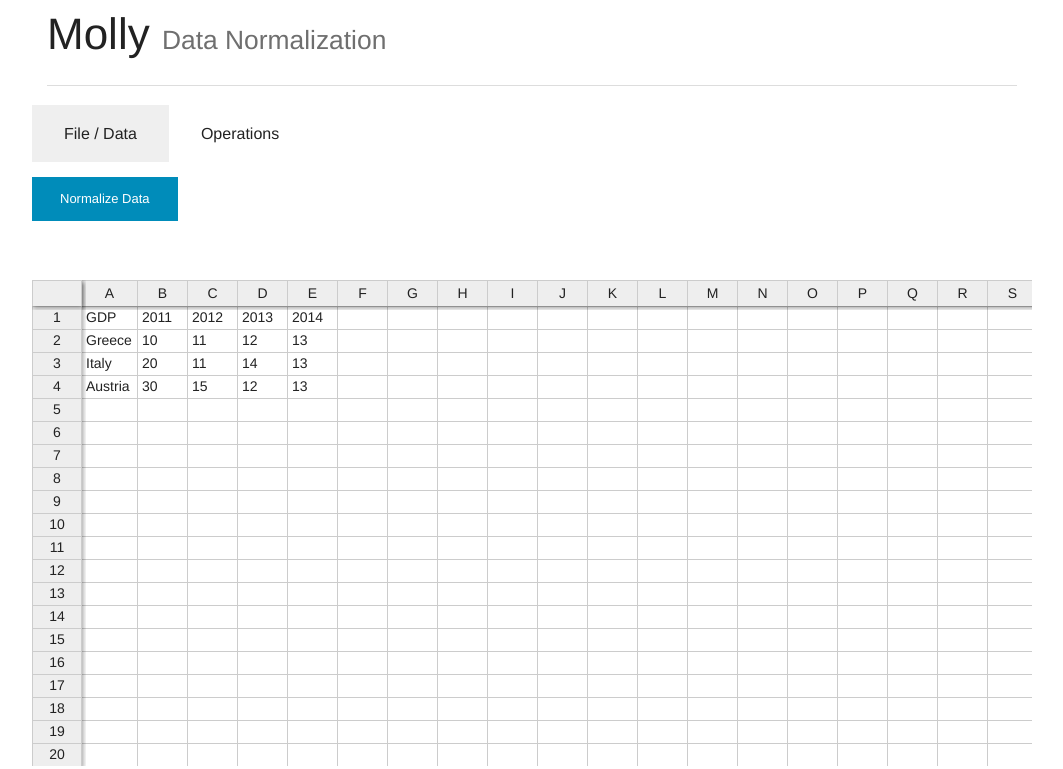
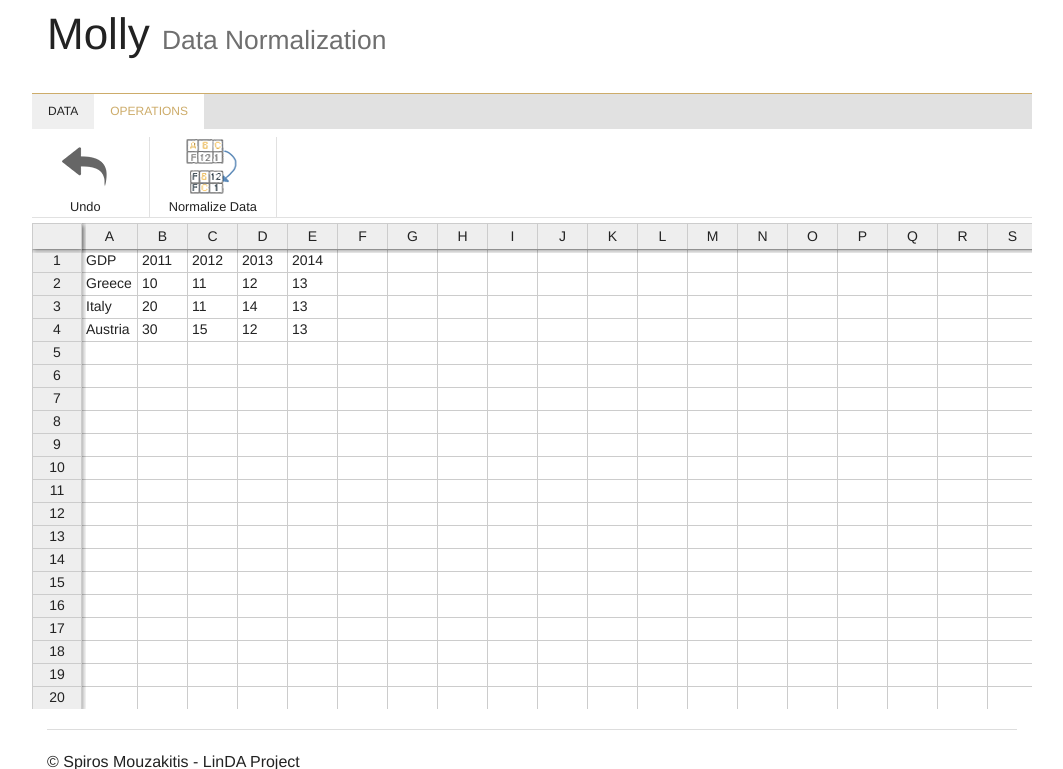
Before and after one commit to smouzakitis/molly, a Python web app: template molly/templates/index.html in a window 1280 px wide. Shown: the top 769 px of the page, without its empty margins (108-1171 px from the left). Run offline with Jinja, Linux system fonts and the light colour scheme; the template is opened without the code that fills it, so the values that code supplies are empty.

Commit message:
Ribbon setup

```diff
--- a/molly/static/css/molly.css
+++ b/molly/static/css/molly.css
@@ -1,3 +1,51 @@
 #hot {
     overflow-x:scroll;
 }
+#abovePanel hr {
+  border-color:#cdac6a;
+  margin: 1.25rem 0 0rem;
+}
+#ribbon {
+    background-color:#e1e1e1;
+}
+#ribbon.tabs dd > a, #ribbon.tabs .tab-title > a{
+    font-size:0.75rem;
+    padding: 0.5rem 1rem;
+    text-transform: uppercase;
+}
+#ribbon .tab-title.active a  {
+  color:#cdac6a;
+}
+
+#abovePanel .tabs-content > .content.active {
+  display: block;
+  float: none;
+  border-bottom-color:rgb(225, 225, 225);
+  border-bottom-width:0.0625em;
+  border-bottom-style:solid;
+}
+#abovePanel .tabs-content > .content{
+  padding: 0.5rem 0 0 0;
+}
+
+#abovePanel [class*="block-grid-"] > li {
+  padding: 0 0.625rem 0rem;
+  border-right-color:rgb(225, 225, 225);
+  border-right-width:0.0625em;
+  border-right-style:solid;
+}
+#abovePanel .tabs-content {
+margin-bottom: 0.3rem;
+}
+.btn-ribbon {
+ cursor:pointer;
+ transition: all 0.3s ease-in;
+ text-decoration:none;
+}
+.btn-ribbon:hover{
+background-color:#cdac6a;
+color:white;
+}
+.btn-ribbon-text{
+  font-size:0.8rem;
+}
--- a/molly/templates/index.html
+++ b/molly/templates/index.html
@@ -11,15 +11,15 @@
     <script src="/static/js/vendor/modernizr.js"></script>
 </head>
 <body>
-    <div class="row">
+    <div  class="row">
         <div class="large-12 columns">
             <h1>Molly <small>Data Normalization</small></h1>
-            <hr />
         </div>
     </div>
-    <div class="row">
-        <ul class="tabs" data-tab>
-            <li class="tab-title"><a href="#panelData">File / Data</a></li>
+    <div id="abovePanel" class="row">
+	<hr/>
+        <ul id="ribbon" class="tabs" data-tab>
+            <li class="tab-title"><a href="#panelData">Data</a></li>
             <li class="tab-title active"><a href="#panelOperations">Operations</a></li>
         </ul>
         <div class="tabs-content">
@@ -27,7 +27,11 @@
                 <p>Import / Export of data will be placed here</p>
             </div>
             <div class="content active" id="panelOperations">
-                 <div onclick="normalizeData()" class="button small">Normalize Data</div>
+			<ul class="small-block-grid-8">
+			  <li><div class="btn-ribbon text-center"><img src="/static/img/icon_undo.png" onclick="undoOperation()" class="small"/><div class="btn-ribbon-text">Undo</div></div></li>
+			  <li><div class="btn-ribbon text-center"><img src="/static/img/icon_normalize.png" onclick="normalizeData()" class="small"/><div class="btn-ribbon-text">Normalize Data</div></div></li>
+			</ul>
+
             </div>
         </div>
     </div>
```
Also changed, not shown: molly/static/img/icon_normalize.png (added), molly/static/img/icon_undo.png (added), 2 other files.
